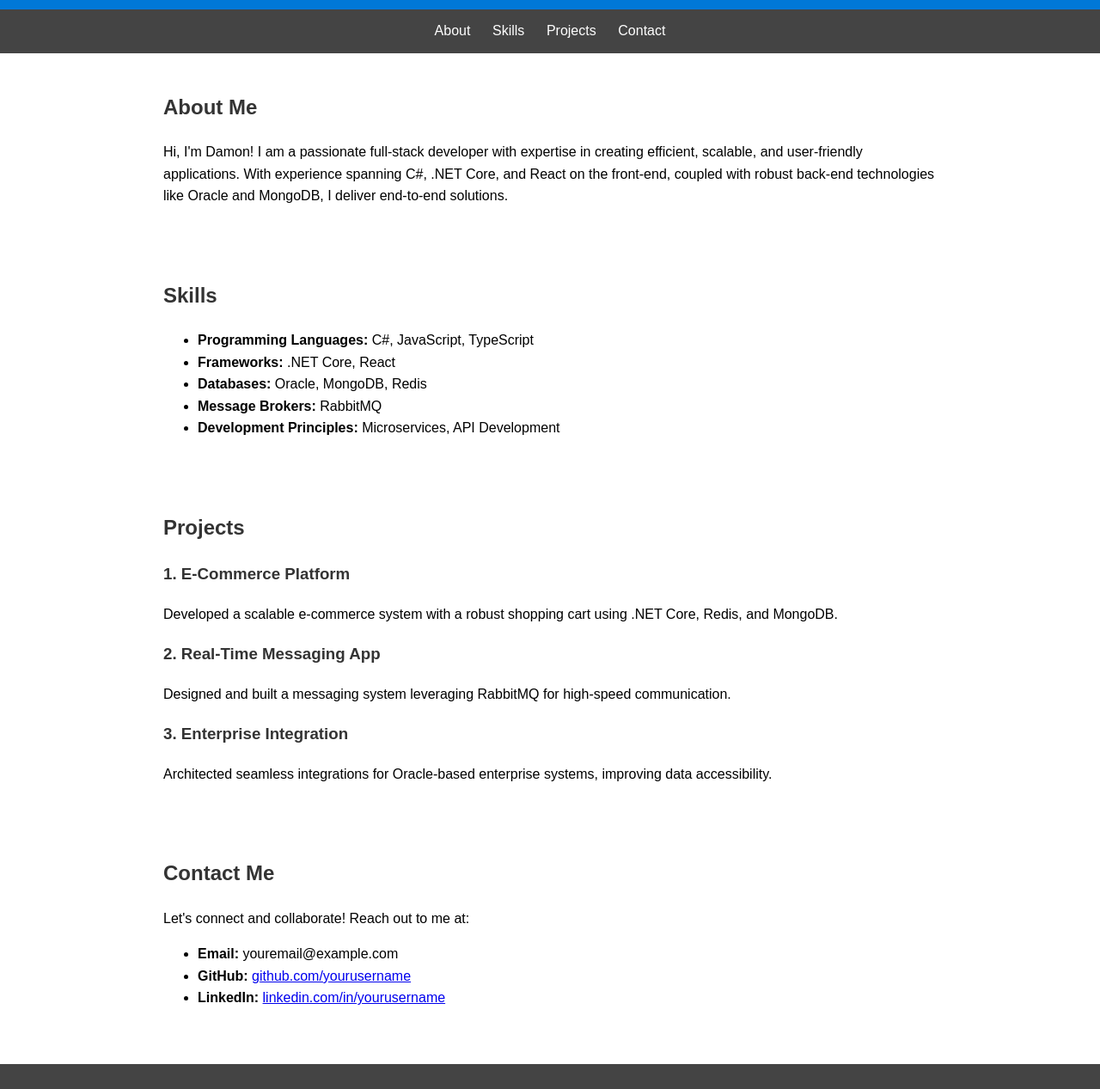
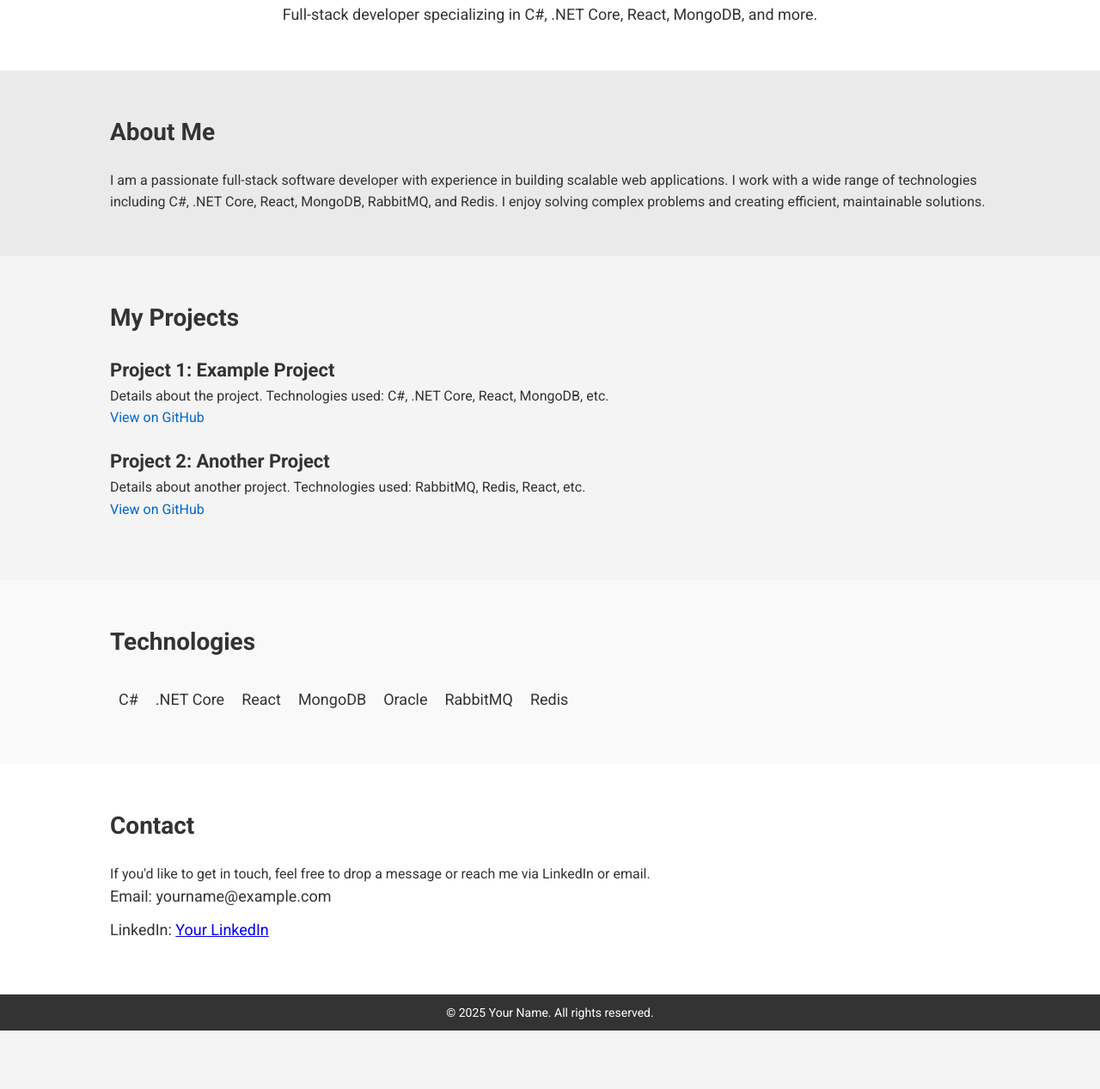
Before and after one commit to damondudek/damondudek.github.io, a plain HTML site: page index.html in a window 1280 px wide. Shown: the part 173-1440 px from the top of the page at 86% size. After the commit the page ends 1372 px from the top, so only its background shows below. Drawn offline with Linux system fonts and the light colour scheme.

Commit message:
Update index.html

```diff
--- a/index.html
+++ b/index.html
@@ -3,120 +3,93 @@
 <head>
     <meta charset="UTF-8">
     <meta name="viewport" content="width=device-width, initial-scale=1.0">
-    <title>Damon's Developer Portfolio</title>
-    <style>
-        body {
-            font-family: Arial, sans-serif;
-            margin: 0;
-            padding: 0;
-            line-height: 1.6;
-        }
-
-        header {
-            background: #0078D7;
-            color: white;
-            padding: 1.5rem 0;
-            text-align: center;
-        }
-
-        nav {
-            display: flex;
-            justify-content: center;
-            background: #444;
-        }
-
-        nav a {
-            color: white;
-            padding: 0.8rem;
-            text-decoration: none;
-        }
-
-        nav a:hover {
-            background: #0078D7;
-        }
-
-        section {
-            padding: 1.5rem;
-            max-width: 900px;
-            margin: auto;
-        }
-
-        h1, h2, h3 {
-            color: #333;
-        }
-
-        footer {
-            text-align: center;
-            background: #444;
-            color: white;
-            padding: 1rem 0;
-            margin-top: 1.5rem;
-        }
-    </style>
+    <meta name="description" content="Full-stack Developer | C#, .NET Core, React, MongoDB, RabbitMQ, Redis">
+    <title>Your Name - Full-Stack Developer</title>
+    <link href="https://fonts.googleapis.com/css2?family=Roboto:wght@400;700&display=swap" rel="stylesheet">
+    <link rel="stylesheet" href="styles.css">
 </head>
 <body>
-    <header>
-        <h1>Welcome to Damon's Portfolio</h1>
-        <p>Full-Stack Developer | C# | .NET Core | React | Oracle | MongoDB | RabbitMQ | Redis</p>
-    </header>
 
+    <!-- Navbar -->
     <nav>
-        <a href="#about">About</a>
-        <a href="#skills">Skills</a>
-        <a href="#projects">Projects</a>
-        <a href="#contact">Contact</a>
+        <div class="container">
+            <a href="#home" class="logo">YourName</a>
+            <ul>
+                <li><a href="#about">About Me</a></li>
+                <li><a href="#projects">Projects</a></li>
+                <li><a href="#technologies">Technologies</a></li>
+                <li><a href="#contact">Contact</a></li>
+            </ul>
+        </div>
     </nav>
 
-    <section id="about">
-        <h2>About Me</h2>
-        <p>
-            Hi, I'm Damon! I am a passionate full-stack developer with expertise in creating efficient, scalable,
-            and user-friendly applications. With experience spanning C#, .NET Core, and React on the front-end,
-            coupled with robust back-end technologies like Oracle and MongoDB, I deliver end-to-end solutions.
-        </p>
+    <!-- Home Section -->
+    <section id="home">
+        <div class="container">
+            <h1>Hi, I'm Your Name</h1>
+            <p>Full-stack developer specializing in C#, .NET Core, React, MongoDB, and more.</p>
+        </div>
     </section>
 
-    <section id="skills">
-        <h2>Skills</h2>
-        <ul>
-            <li><strong>Programming Languages:</strong> C#, JavaScript, TypeScript</li>
-            <li><strong>Frameworks:</strong> .NET Core, React</li>
-            <li><strong>Databases:</strong> Oracle, MongoDB, Redis</li>
-            <li><strong>Message Brokers:</strong> RabbitMQ</li>
-            <li><strong>Development Principles:</strong> Microservices, API Development</li>
-        </ul>
+    <!-- About Me Section -->
+    <section id="about">
+        <div class="container">
+            <h2>About Me</h2>
+            <p>I am a passionate full-stack software developer with experience in building scalable web applications. I work with a wide range of technologies including C#, .NET Core, React, MongoDB, RabbitMQ, and Redis. I enjoy solving complex problems and creating efficient, maintainable solutions.</p>
+        </div>
     </section>
 
+    <!-- Projects Section -->
     <section id="projects">
-        <h2>Projects</h2>
-        <h3>1. E-Commerce Platform</h3>
-        <p>
-            Developed a scalable e-commerce system with a robust shopping cart using .NET Core, Redis, and MongoDB.
-        </p>
-        <h3>2. Real-Time Messaging App</h3>
-        <p>
-            Designed and built a messaging system leveraging RabbitMQ for high-speed communication.
-        </p>
-        <h3>3. Enterprise Integration</h3>
-        <p>
-            Architected seamless integrations for Oracle-based enterprise systems, improving data accessibility.
-        </p>
+        <div class="container">
+            <h2>My Projects</h2>
+            <div class="project">
+                <h3>Project 1: Example Project</h3>
+                <p>Details about the project. Technologies used: C#, .NET Core, React, MongoDB, etc.</p>
+                <a href="https://github.com/yourusername/project1" target="_blank">View on GitHub</a>
+            </div>
+            <div class="project">
+                <h3>Project 2: Another Project</h3>
+                <p>Details about another project. Technologies used: RabbitMQ, Redis, React, etc.</p>
+                <a href="https://github.com/yourusername/project2" target="_blank">View on GitHub</a>
+            </div>
+        </div>
     </section>
 
-    <section id="contact">
-        <h2>Contact Me</h2>
-        <p>
-            Let's connect and collaborate! Reach out to me at:
-        </p>
-        <ul>
-            <li><strong>Email:</strong> youremail@example.com</li>
-            <li><strong>GitHub:</strong> <a href="https://github.com/yourusername" target="_blank">github.com/yourusername</a></li>
-            <li><strong>LinkedIn:</strong> <a href="https://linkedin.com/in/yourusername" target="_blank">linkedin.com/in/yourusername</a></li>
-        </ul>
+    <!-- Technologies Section -->
+    <section id="technologies">
+        <div class="container">
+            <h2>Technologies</h2>
+            <ul>
+                <li>C#</li>
+                <li>.NET Core</li>
+                <li>React</li>
+                <li>MongoDB</li>
+                <li>Oracle</li>
+                <li>RabbitMQ</li>
+                <li>Redis</li>
+            </ul>
+        </div>
     </section>
 
+    <!-- Contact Section -->
+    <section id="contact">
+        <div class="container">
+            <h2>Contact</h2>
+            <p>If you'd like to get in touch, feel free to drop a message or reach me via LinkedIn or email.</p>
+            <ul>
+                <li>Email: yourname@example.com</li>
+                <li>LinkedIn: <a href="https://www.linkedin.com/in/yourlinkedin" target="_blank">Your LinkedIn</a></li>
+            </ul>
+        </div>
+    </section>
+
+    <!-- Footer -->
     <footer>
-        <p>&copy; 2025 Damon Developer Portfolio</p>
+        <div class="container">
+            <p>&copy; 2025 Your Name. All rights reserved.</p>
+        </div>
     </footer>
+
 </body>
 </html>
```
